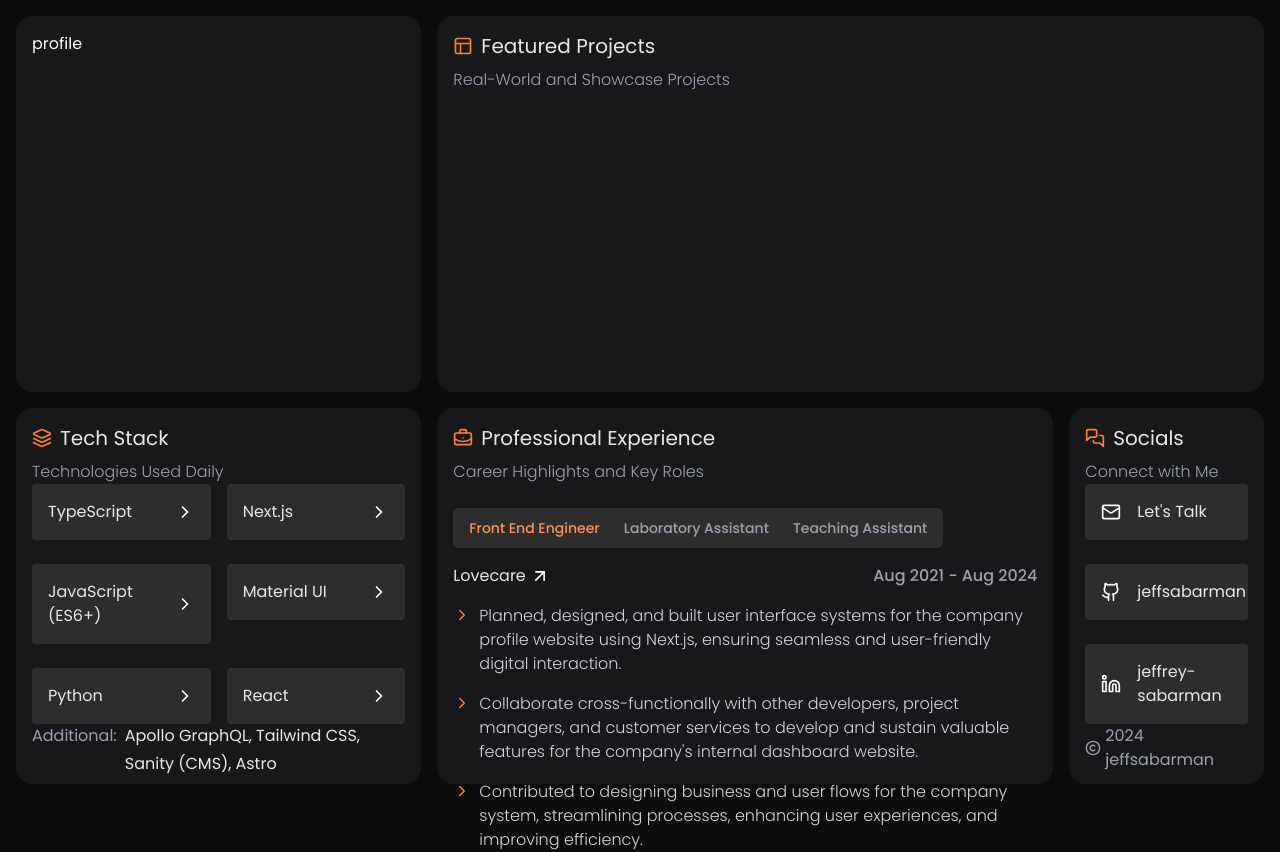
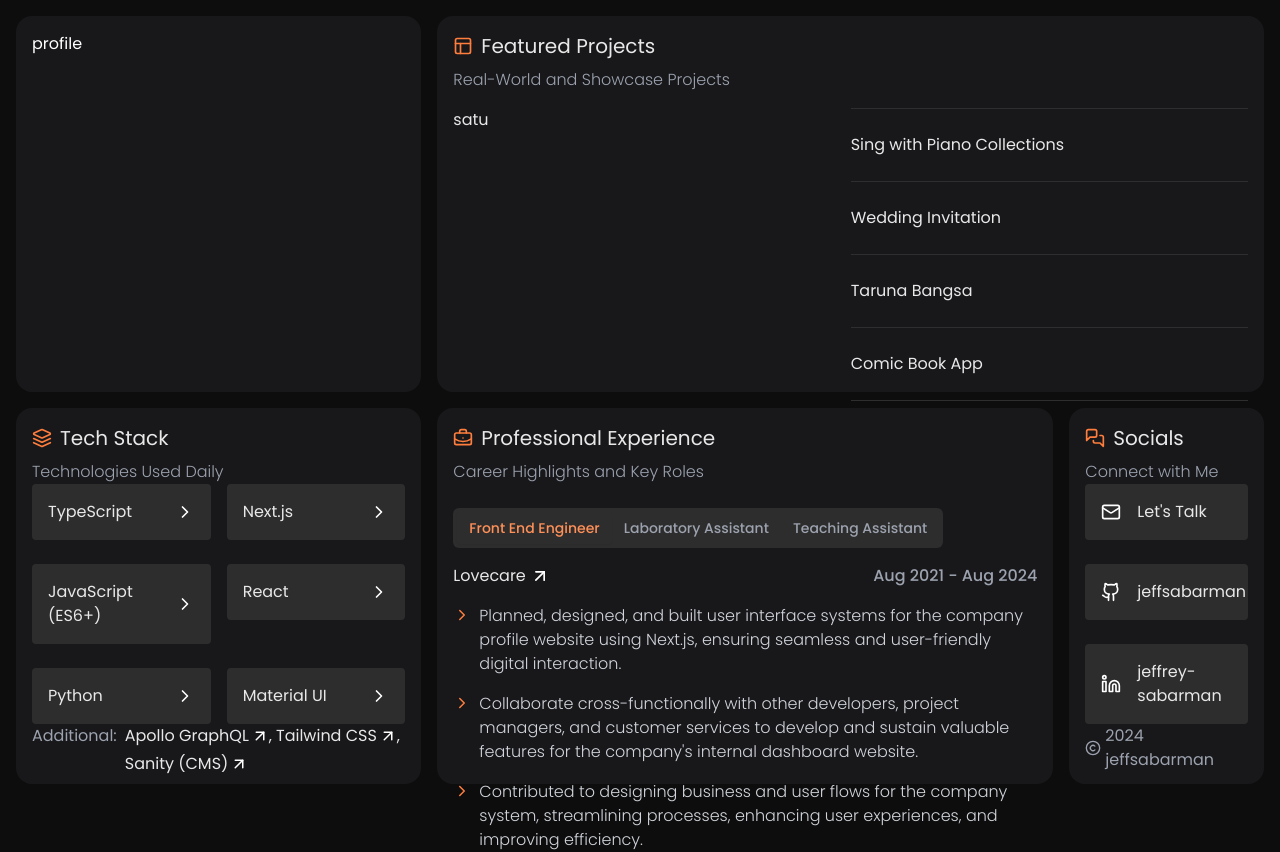
Before and after one commit to jeffsabarman/personal-website-bento, an Astro site: page / in a window 1280 px wide. Built offline with nearby package versions, Linux system fonts and the light colour scheme; Astro itself is replaced by a stand-in of ours.

Commit message:
add arrow in tech stack and display projects list

```diff
--- a/src/components/Projects.astro
+++ b/src/components/Projects.astro
@@ -1,9 +1,24 @@
 ---
 import TitleCard from "./shared/TitleCard.astro";
 import { PanelsTopLeft } from "lucide-react";
+
+const projects = [
+  {
+    title: "Sing with Piano Collections",
+  },
+  {
+    title: "Wedding Invitation",
+  },
+  {
+    title: "Taruna Bangsa",
+  },
+  {
+    title: "Comic Book App",
+  },
+];
 ---
 
-<div class="flex flex-col">
+<div class="flex flex-col gap-4">
   <div>
     <TitleCard
       Icon={PanelsTopLeft}
@@ -11,4 +26,20 @@ import { PanelsTopLeft } from "lucide-react";
       subtitle="Real-World and Showcase Projects"
     />
   </div>
+  <div class="grid grid-cols-12">
+    <div class="grid col-span-6">satu</div>
+    <div class="grid col-span-6">
+      <div class="flex flex-col gap-6">
+        <hr class="border-" />
+        {
+          projects?.map((project) => (
+            <>
+              <p>{project.title}</p>
+              <hr class="border-" />
+            </>
+          ))
+        }
+      </div>
+    </div>
+  </div>
 </div>
--- a/src/components/TechStack/index.astro
+++ b/src/components/TechStack/index.astro
@@ -1,5 +1,5 @@
 ---
-import { Layers } from "lucide-react";
+import { Layers, ArrowUpRight } from "lucide-react";
 import TitleCard from "../shared/TitleCard.astro";
 import ItemTechStack from "./ItemTechStack.astro";
 import "../css/shared.css";
@@ -28,7 +28,7 @@ const mainStacks: DataStacksType = [
     link: "",
   },
   {
-    label: "Material UI",
+    label: "React",
     link: "",
   },
   {
@@ -36,7 +36,7 @@ const mainStacks: DataStacksType = [
     link: "",
   },
   {
-    label: "React",
+    label: "Material UI",
     link: "",
   },
   // {
@@ -58,10 +58,10 @@ const additionalStacks: DataStacksType = [
     label: "Sanity (CMS)",
     link: "",
   },
-  {
-    label: "Astro",
-    link: "",
-  },
+  // {
+  //   label: "Astro",
+  //   link: "",
+  // },
   // {
   //   label: "Node.js",
   //   link: "",
@@ -95,8 +95,15 @@ const additionalStacks: DataStacksType = [
         {
           additionalStacks?.map((additionalStack, idx) => (
             <div class="flex">
-              <a href={additionalStack?.link} target="_blank">
-                <span class="link-underline">{additionalStack?.label}</span>
+              <a
+                href={additionalStack?.link}
+                target="_blank"
+                class="link-underline"
+              >
+                <div class="flex gap-0.5 items-center">
+                  <span>{additionalStack?.label}</span>
+                  <ArrowUpRight size={18} color="white" />
+                </div>
               </a>
               {idx !== additionalStacks?.length - 1 ? <span>,</span> : null}
             </div>
```
